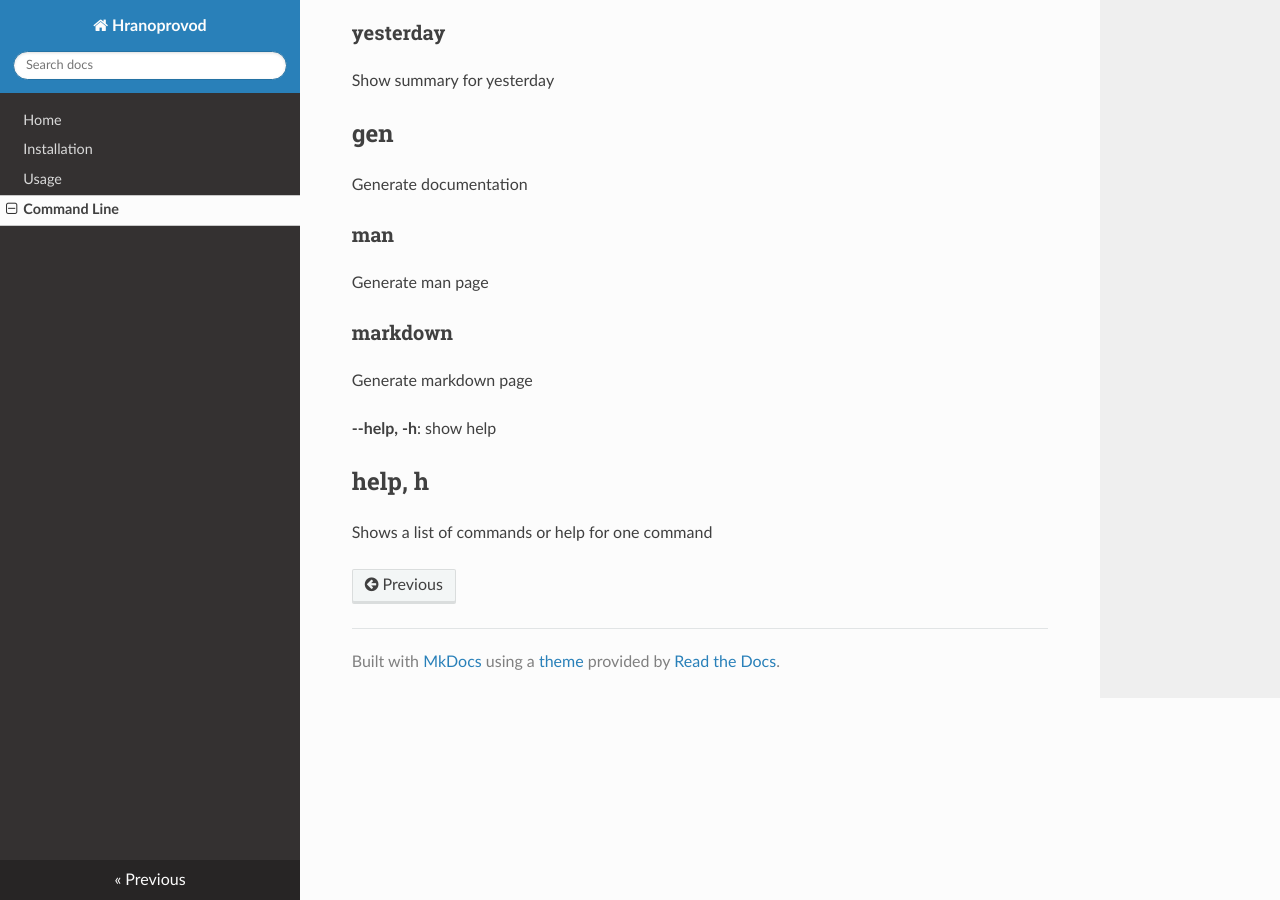
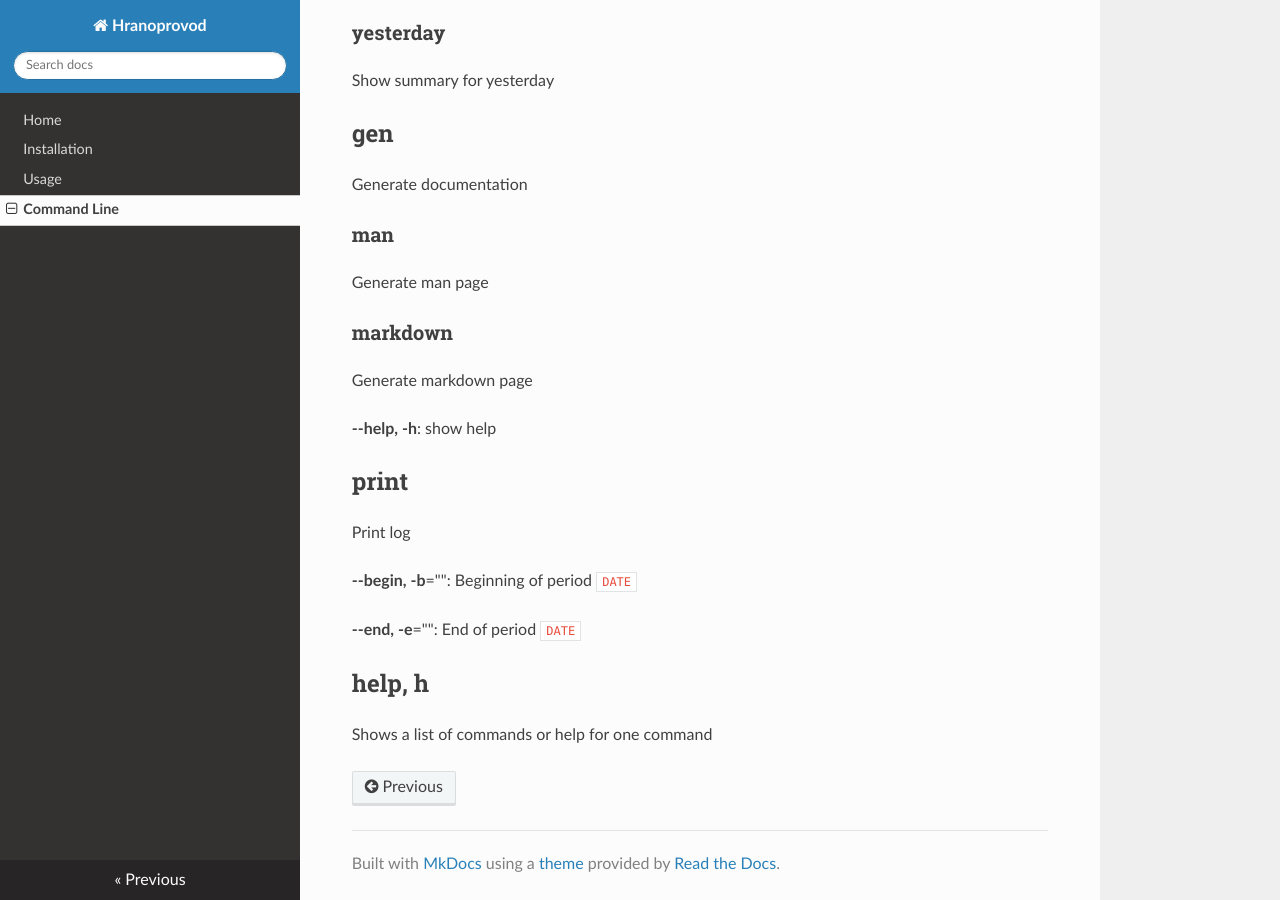
Before and after one commit to aquilax/hranoprovod-cli, an MkDocs documentation site: the page built from docs/command-line.md, in a window 1280 px wide and 900 px high, scrolled down 3543 px. Built offline with MkDocs 1.6.1, drawn with Linux system fonts in a browser that asks for light colours; nearby versions of some CDN libraries.

Commit message:
Updates docs

```diff
--- a/docs/command-line.md
+++ b/docs/command-line.md
@@ -162,6 +162,14 @@ Generate markdown page
 
 **--help, -h**: show help
 
+## print
+
+Print log
+
+**--begin, -b**="": Beginning of period `DATE`
+
+**--end, -e**="": End of period `DATE`
+
 ## help, h
 
 Shows a list of commands or help for one command
```
Also changed, not shown: README.md (+1 -0 lines), docs/usage.md (+3 -3 lines).
